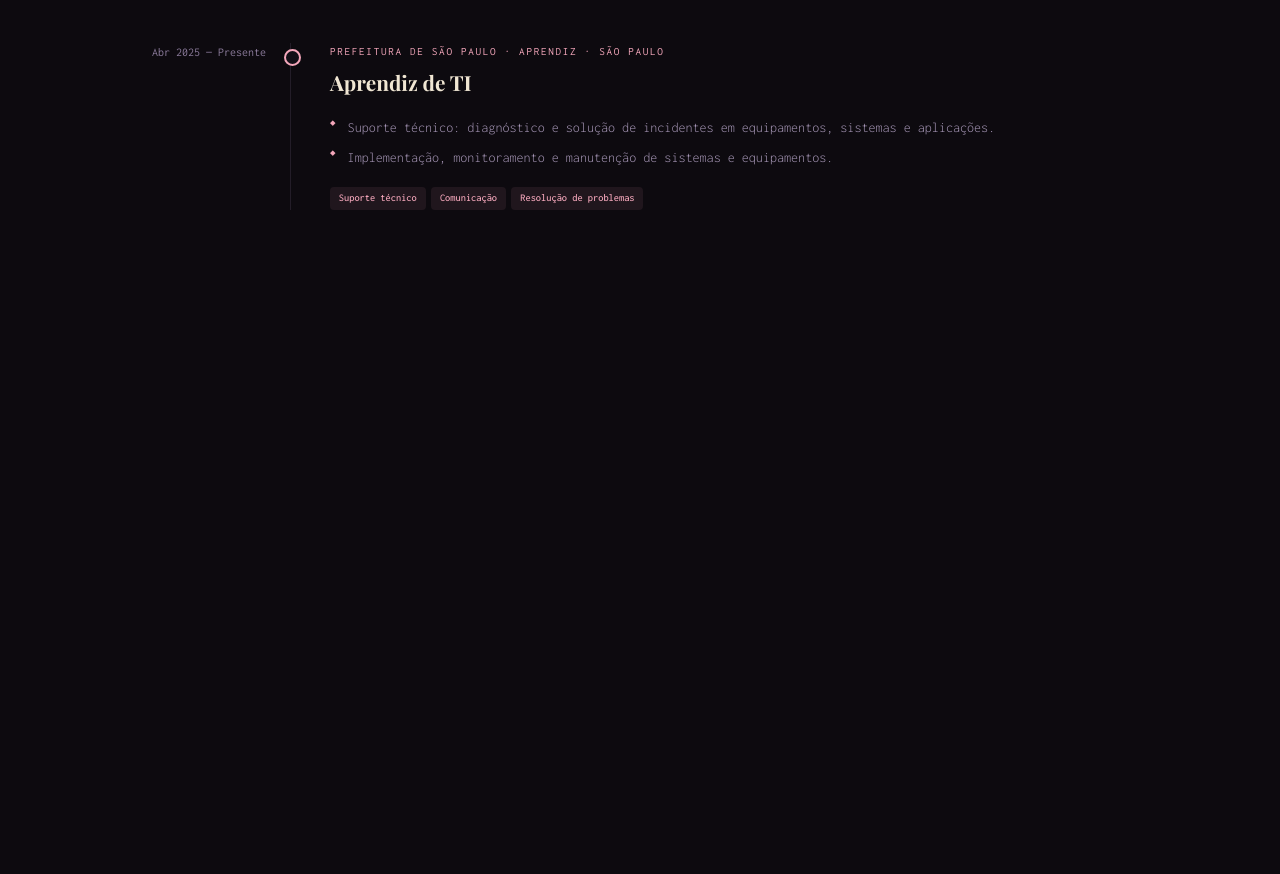
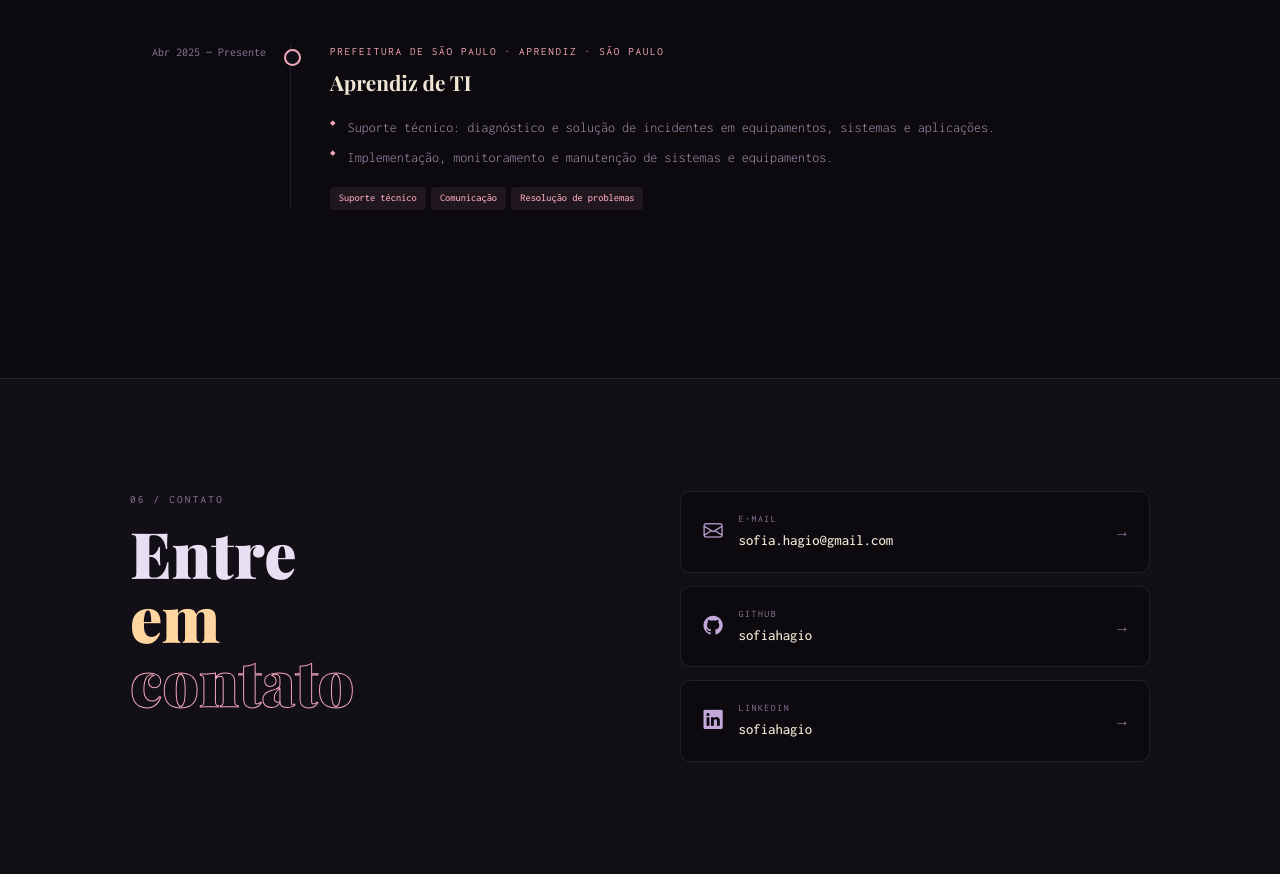
Before and after one commit to SofiaHagio/Portifolio, a plain HTML site: page index.html in a window 1280 px wide. Shown: the part 3137-4011 px from the top of the page. Before the commit the page ends 3515 px from the top, so only its background shows below. Drawn offline with nearby package versions, Linux system fonts and the light colour scheme.

Commit message:
feat: add contact section

```diff
--- a/assets/css/style.css
+++ b/assets/css/style.css
@@ -617,3 +617,84 @@ button {
   font-size: 1.3rem;
   color: var(--cream);
 }
+
+/*contact*/
+.contact {
+  border-top: 1px solid var(--border);
+}
+
+.contact-grid {
+  display: grid;
+  grid-template-columns: 1fr 1fr;
+  gap: 5rem;
+  align-items: start;
+}
+
+.contact-title {
+  font-family: var(--font-display);
+  font-size: clamp(2.5rem, 5vw, 4rem);
+  font-weight: 900;
+  line-height: 1;
+}
+
+.title-accent {
+  display: block;
+  color: var(--orange);
+}
+
+.title-outline {
+  display: block;
+  color: transparent;
+  -webkit-text-stroke: 1px var(--pink);
+}
+
+.contact-list {
+  display: flex;
+  flex-direction: column;
+  gap: 0.8rem;
+}
+
+.contact-link {
+  display: flex;
+  align-items: center;
+  gap: 1rem;
+  padding: 1.2rem 1.4rem;
+  background: var(--bg);
+  border: 1px solid var(--border);
+  border-radius: 10px;
+  transition: 0.2s;
+}
+
+.contact-link::after {
+  content: "→";
+  margin-left: auto;
+  color: var(--muted);
+}
+
+.contact-link:hover {
+  border-color: var(--orange);
+  transform: translateX(7px);
+}
+
+.contact-link:hover::after {
+  color: var(--orange);
+}
+
+.contact-icon {
+  font-size: 1.2rem;
+  color: var(--lavender);
+}
+
+.contact-label {
+  display: block;
+  font-size: 0.62rem;
+  letter-spacing: 0.15em;
+  text-transform: uppercase;
+  color: var(--muted);
+}
+
+.contact-value {
+  font-size: 0.92rem;
+  font-weight: 500;
+  color: var(--cream);
+}
--- a/index.html
+++ b/index.html
@@ -231,6 +231,46 @@
       </section>
 
       <!--contact-->
+      <section id="contact" class="section-alt contact">
+        <div class="container contact-grid">
+          <div class="reveal">
+            <p class="label">06 / contato</p>
+            <h2 class="contact-title">
+              Entre <span class="title-accent">em</span> <span class="title-outline">contato</span>
+            </h2>
+          </div>
+
+          <ul class="contact-list reveal">
+            <li>
+              <a class="contact-link" href="mailto:sofia.hagio@gmail.com">
+                <i class="contact-icon bi bi-envelope"></i>
+                <span>
+                  <span class="contact-label">e-mail</span>
+                  <span class="contact-value">sofia.hagio@gmail.com</span>
+                </span>
+              </a>
+            </li>
+            <li>
+              <a class="contact-link" href="https://github.com/SofiaHagio" target="_blank">
+                <i class="contact-icon bi bi-github"></i>
+                <span>
+                  <span class="contact-label">github</span>
+                  <span class="contact-value">sofiahagio</span>
+                </span>
+              </a>
+            </li>
+            <li>
+              <a class="contact-link" href="https://www.linkedin.com/in/sofiahagio/" target="_blank">
+                <i class="contact-icon bi bi-linkedin"></i>
+                <span>
+                  <span class="contact-label">linkedin</span>
+                  <span class="contact-value">sofiahagio</span>
+                </span>
+              </a>
+            </li>
+          </ul>
+        </div>
+      </section>
 
     </main>
     <script src="./assets/js/script.js"></script>
```
